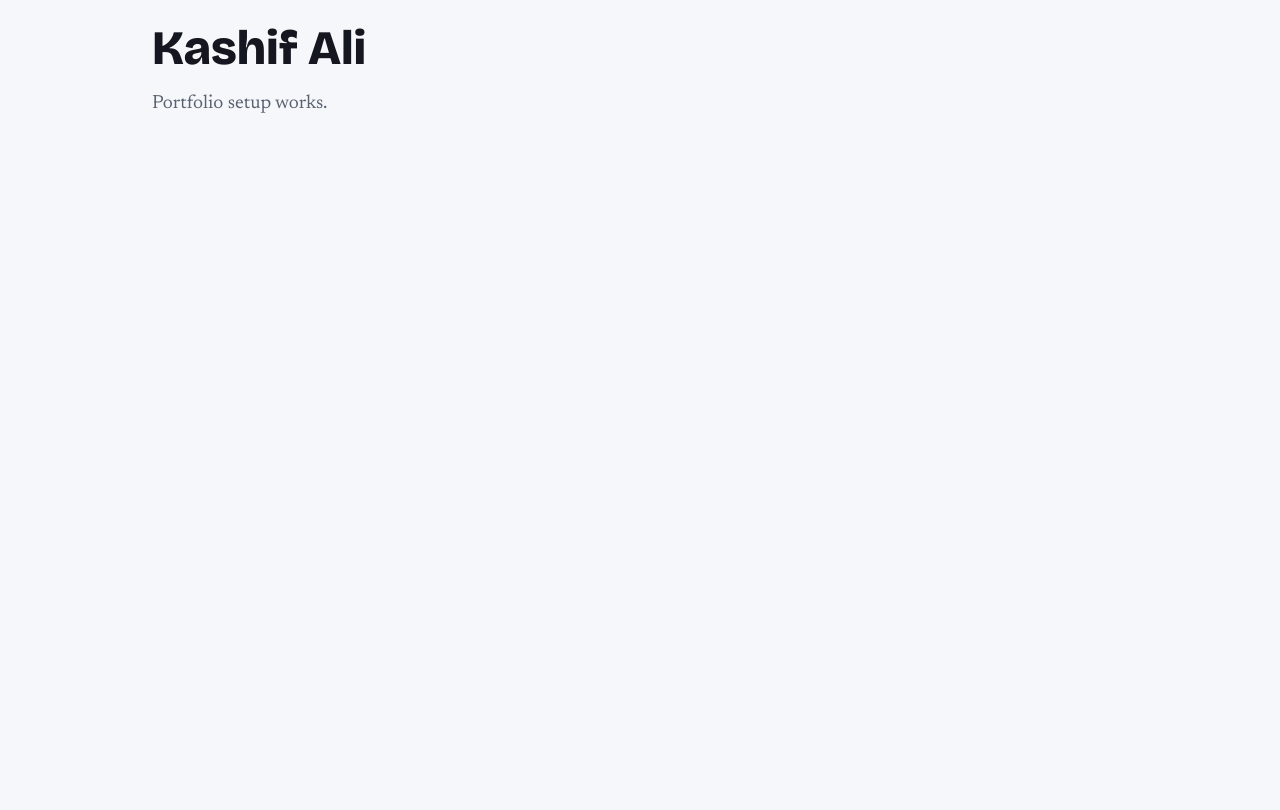
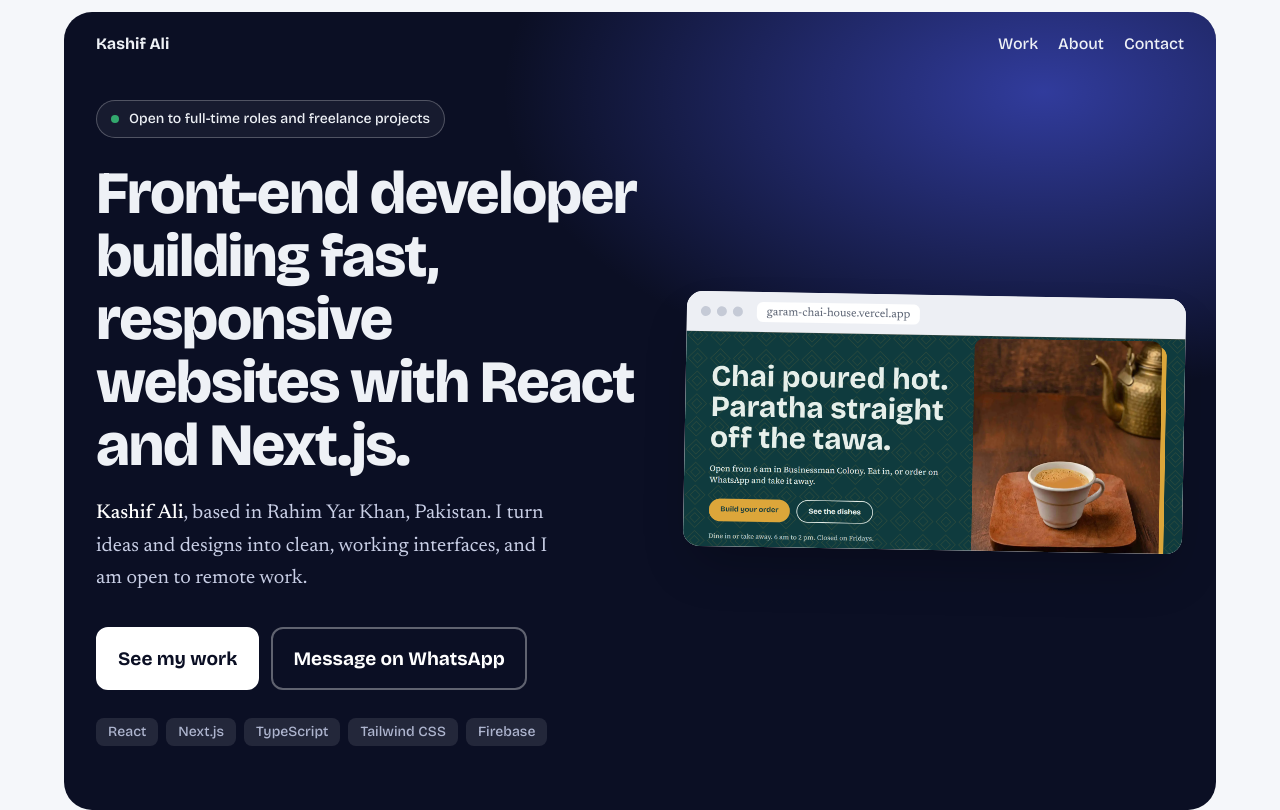
Before and after one commit to KashifAli-KA/kashif-portfolio, a Next.js app: page / in a window 1280 px wide. Built offline with nearby package versions, Linux system fonts and the light colour scheme.

Commit message:
Add hero section

```diff
--- /dev/null
+++ b/app/components/Hero.tsx
@@ -0,0 +1,89 @@
+import Image from "next/image";
+
+// TODO: replace with your real live address before launch
+const LIVE_URL = "https://garam-chai-house.vercel.app";
+
+const stack = ["React", "Next.js", "TypeScript", "Tailwind CSS", "Firebase"];
+
+export default function Hero() {
+  return (
+    <header className="relative mx-2 mt-2 overflow-hidden rounded-[22px] bg-[#0b0f24] text-[#eef1f6] md:mx-auto md:mt-3 md:max-w-6xl md:rounded-[28px]">
+      <div className="pointer-events-none absolute inset-0 bg-[radial-gradient(900px_500px_at_85%_10%,rgba(80,96,255,0.55),transparent_60%)]" />
+
+      <nav className="relative flex items-center justify-between px-5 py-5 font-display text-base font-bold md:px-8">
+        <span>Kashif Ali</span>
+        <div className="flex gap-5 font-medium">
+          <a href="#work" className="hover:text-[#aeb5ff]">Work</a>
+          <a href="#about" className="hover:text-[#aeb5ff]">About</a>
+          <a href="#contact" className="hover:text-[#aeb5ff]">Contact</a>
+        </div>
+      </nav>
+
+      <div className="relative grid items-center gap-10 px-5 pb-12 pt-6 md:grid-cols-[1.1fr_1fr] md:px-8 md:pb-16">
+        <div>
+          <div className="mb-6 inline-flex items-center gap-2.5 rounded-full border border-white/25 bg-white/5 px-3.5 py-2 font-display text-sm">
+            <span className="h-2 w-2 animate-pulse rounded-full bg-[#3ddc84]" />
+            Open to full-time roles and freelance projects
+          </div>
+
+          <h1 className="mb-5 font-display text-4xl font-extrabold leading-[1.05] tracking-tight md:text-6xl">
+            Front-end developer building fast, responsive websites with React
+            and Next.js.
+          </h1>
+
+          <p className="mb-8 max-w-[40ch] text-xl leading-relaxed text-[#c9cfe6]">
+            <span className="font-medium text-white">Kashif Ali</span>, based
+            in Rahim Yar Khan, Pakistan. I turn ideas and designs into clean,
+            working interfaces, and I am open to remote work.
+          </p>
+
+          <div className="flex flex-wrap gap-3">
+            <a
+              href="#work"
+              className="rounded-xl border-2 border-white bg-white px-5 py-3.5 font-display font-bold text-[#0b0f24] transition-transform hover:-translate-y-0.5"
+            >
+              See my work
+            </a>
+            <a
+              href="https://wa.me/923017536107"
+              className="rounded-xl border-2 border-white/35 px-5 py-3.5 font-display font-bold text-white transition-transform hover:-translate-y-0.5"
+            >
+              Message on WhatsApp
+            </a>
+          </div>
+
+          <ul className="mt-7 flex flex-wrap gap-2 font-display text-sm text-[#aeb5cf]">
+            {stack.map((item) => (
+              <li key={item} className="rounded-lg bg-white/10 px-3 py-1">
+                {item}
+              </li>
+            ))}
+          </ul>
+        </div>
+
+        <a
+          href={LIVE_URL}
+          className="block overflow-hidden rounded-2xl bg-white shadow-2xl md:rotate-1"
+          aria-label="Open the live Garam Chai House website"
+        >
+          <div className="flex items-center gap-1.5 bg-[#edeff4] px-3.5 py-2.5 text-xs text-[#5a6272]">
+            <i className="h-2.5 w-2.5 rounded-full bg-[#c5cad6]" />
+            <i className="h-2.5 w-2.5 rounded-full bg-[#c5cad6]" />
+            <i className="h-2.5 w-2.5 rounded-full bg-[#c5cad6]" />
+            <span className="ml-2 rounded-md bg-white px-2.5 py-0.5">
+              {LIVE_URL.replace("https://", "")}
+            </span>
+          </div>
+          <Image
+            src="/images/garam-chai-desktop.png"
+            alt="Home page of the Garam Chai House website"
+            width={1887}
+            height={813}
+            priority
+            className="h-auto w-full"
+          />
+        </a>
+      </div>
+    </header>
+  );
+}
--- a/app/page.tsx
+++ b/app/page.tsx
@@ -1,8 +1,9 @@
+import Hero from "./components/Hero";
+
 export default function Home() {
   return (
-    <main className="mx-auto max-w-5xl p-6">
-      <h1 className="font-display text-5xl font-extrabold">Kashif Ali</h1>
-      <p className="mt-4 text-muted">Portfolio setup works.</p>
-    </main>
+    <>
+      <Hero />
+    </>
   );
 }
```
Also changed, not shown: public/images/garam-chai-desktop.png (added).
